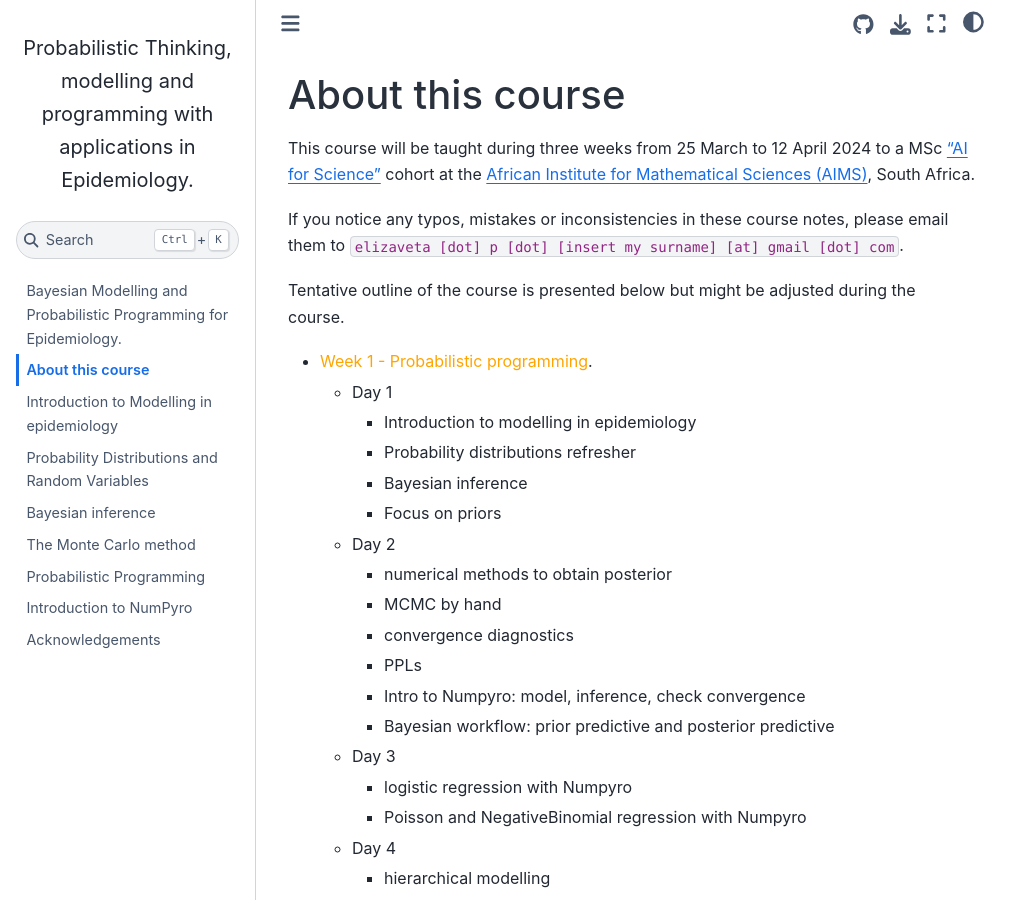
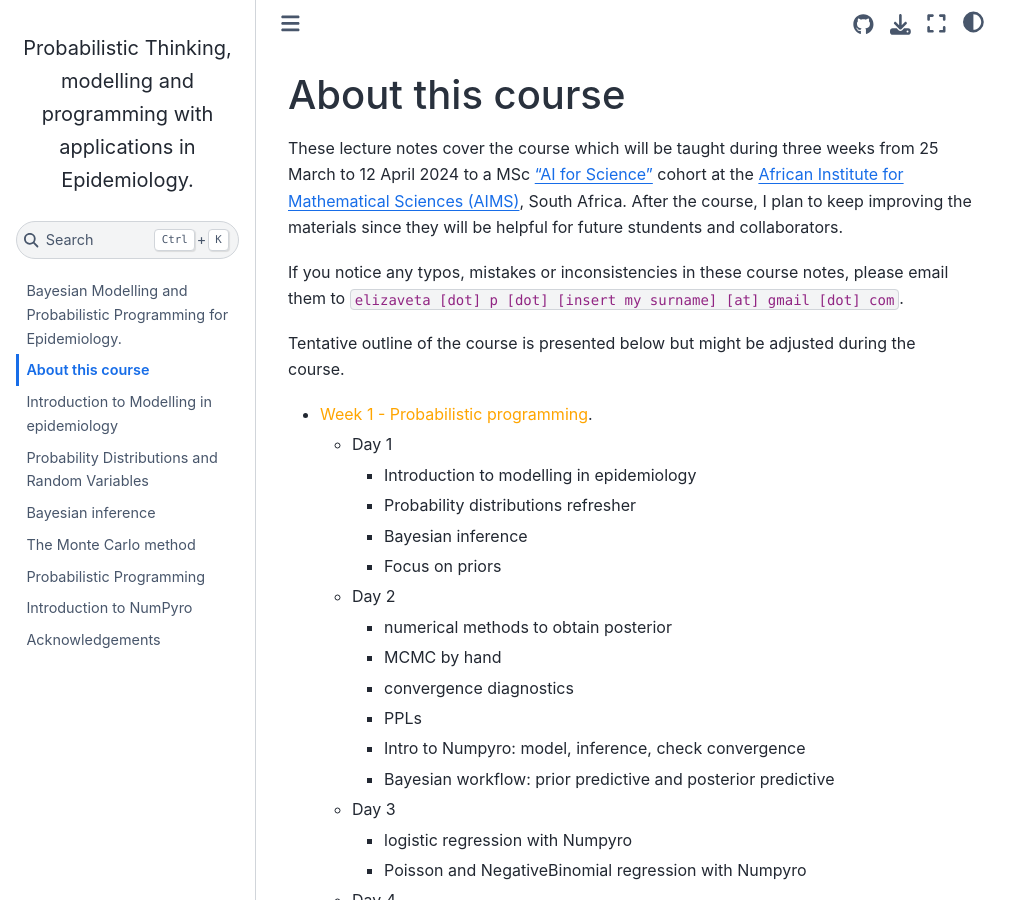
Before and after one commit to elizavetasemenova/prob-epi, a Jupyter Book: the page built from 02_about.md, in a window 1280 px wide and 900 px high. Shown: the whole window, without its empty margins (0-1031 px from the left). Built offline with Jupyter Book 1.0.4 settings and Sphinx 7.4.7 and the Sphinx Book theme 1.1.4, drawn with Linux system fonts in a browser that asks for light colours.

Commit message:
edit about - future students

```diff
--- a/02_about.md
+++ b/02_about.md
@@ -1,6 +1,6 @@
 # About this course
 
-This course will be taught during three weeks from 25 March to 12 April 2024 to a MSc ["AI for Science"](https://ai.aims.ac.za/) cohort at the [African Institute for Mathematical Sciences (AIMS)](https://aims.ac.za/), South Africa.
+These lecture notes cover the course which will be taught during three weeks from 25 March to 12 April 2024 to a MSc ["AI for Science"](https://ai.aims.ac.za/) cohort at the [African Institute for Mathematical Sciences (AIMS)](https://aims.ac.za/), South Africa. After the course, I plan to keep improving the materials since they will be helpful for future stundents and collaborators.
 
 If you notice any typos, mistakes or inconsistencies in these course notes, please email them to `elizaveta [dot] p [dot] [insert my surname] [at] gmail [dot] com`.
 
```
